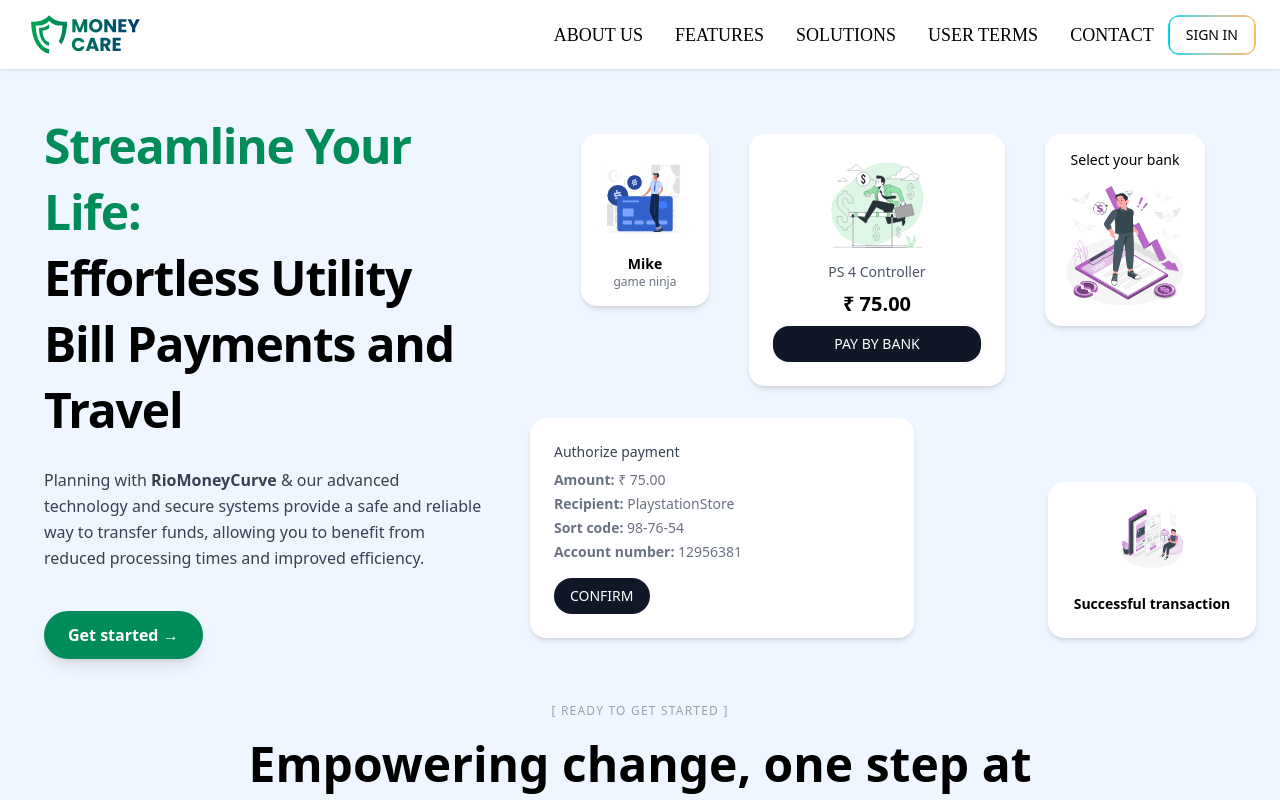
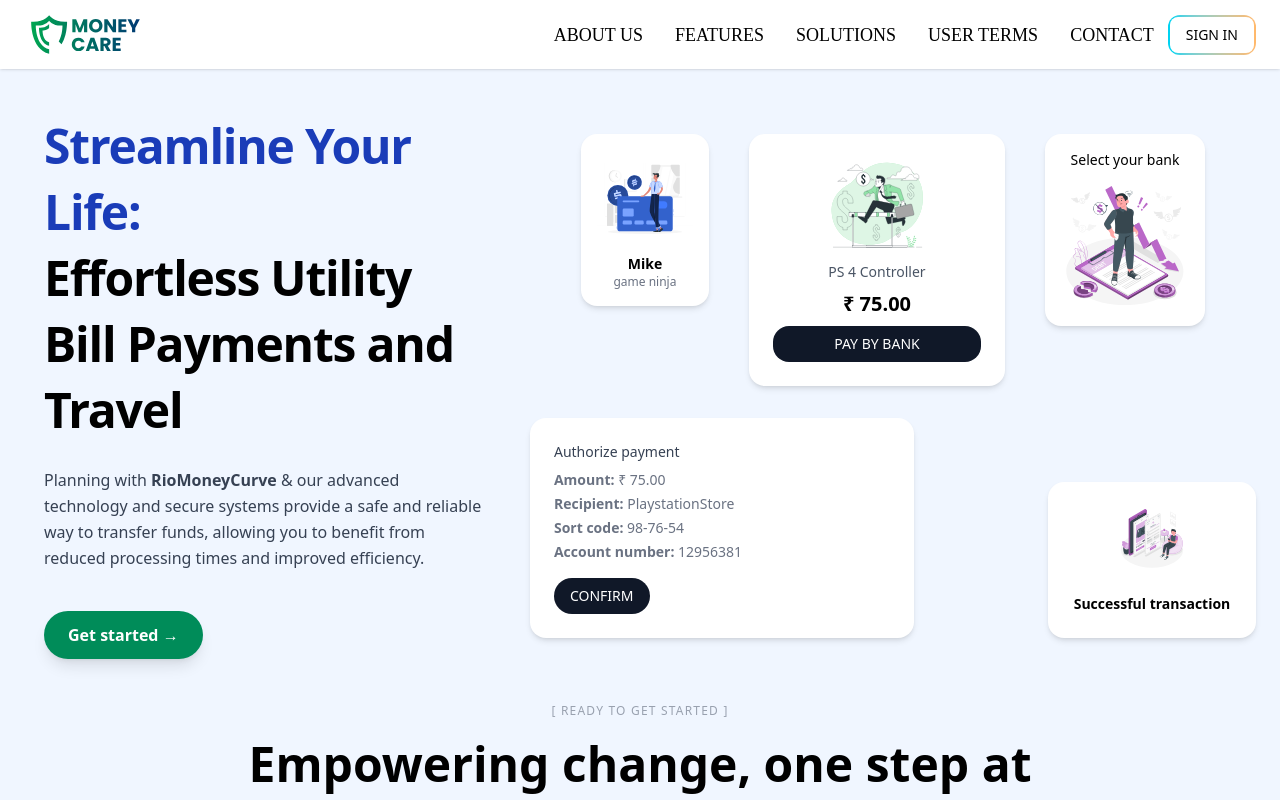
Before and after one commit to Ayush-Khedekar/MONEY_CARE_WEB, a React (Vite) app: page / in a window 1280 px wide. Shown: the top 800 px of the page. Built offline with nearby package versions, Linux system fonts and the light colour scheme.

Commit message:
Money_carech

```diff
--- a/src/components/NavBar/Home.tsx
+++ b/src/components/NavBar/Home.tsx
@@ -5,7 +5,7 @@
     <div className="bg-[#f0f6ff] overflow-hidden md:p-5 flex flex-col md:flex-row items-center justify-between w-full gap-4">
       <div className="w-full sm:w-[70%] md:w-[40%] p-4 sm:p-6 font-sans transition-all duration-500 ease-in-out">
         <h1 className="text-2xl xs:text-3xl sm:text-4xl md:text-5xl font-bold leading-snug tracking-tight">
-          <span className="text-[#008c59] block w-full">
+          <span className="text-[#1a3cb8] block w-full font-bold">
             Streamline Your Life:
           </span>
 
@@ -24,9 +24,11 @@
           efficiency.
         </p>
 
-        <button className="mt-6 sm:mt-8 md:mt-10 px-5 py-2 sm:px-6 sm:py-3 bg-[#008c59] hover:bg-purple-700 text-white rounded-full font-semibold shadow-lg transition-transform duration-300 transform hover:scale-105 hover:-translate-y-1">
-          Get started →
-        </button>
+        <a href="#ABOUTUS">
+          <button className="mt-6 sm:mt-8 md:mt-10 px-5 py-2 sm:px-6 sm:py-3 bg-[#008c59] hover:bg-purple-700 text-white rounded-full font-semibold shadow-lg transition-transform duration-300 transform hover:scale-105 hover:-translate-y-1">
+            Get started →
+          </button>
+        </a>
       </div>
 
       <div className="bg-[#f0f6ff] p-1 flex items-center justify-center w-full  md:w-[60%]">
```
